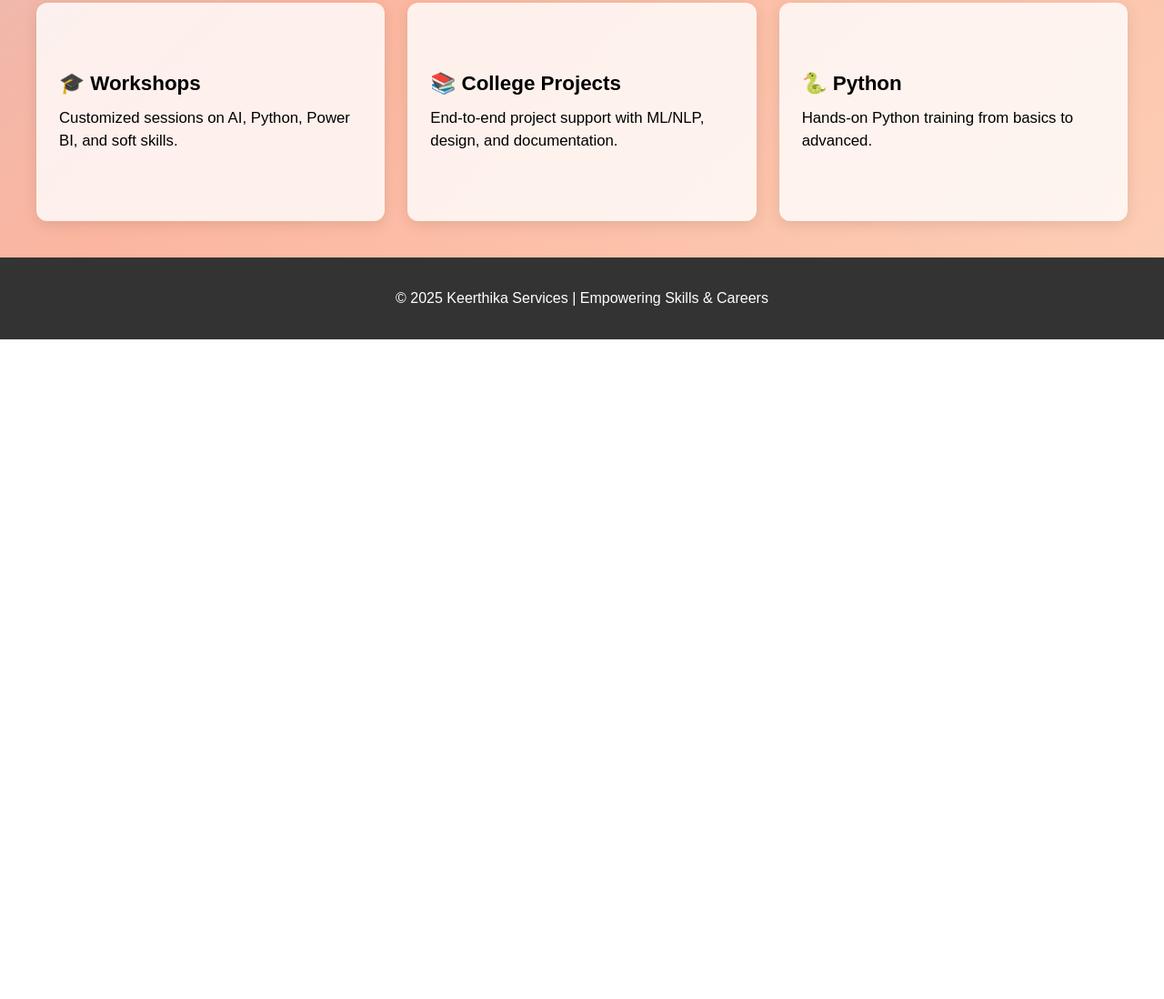
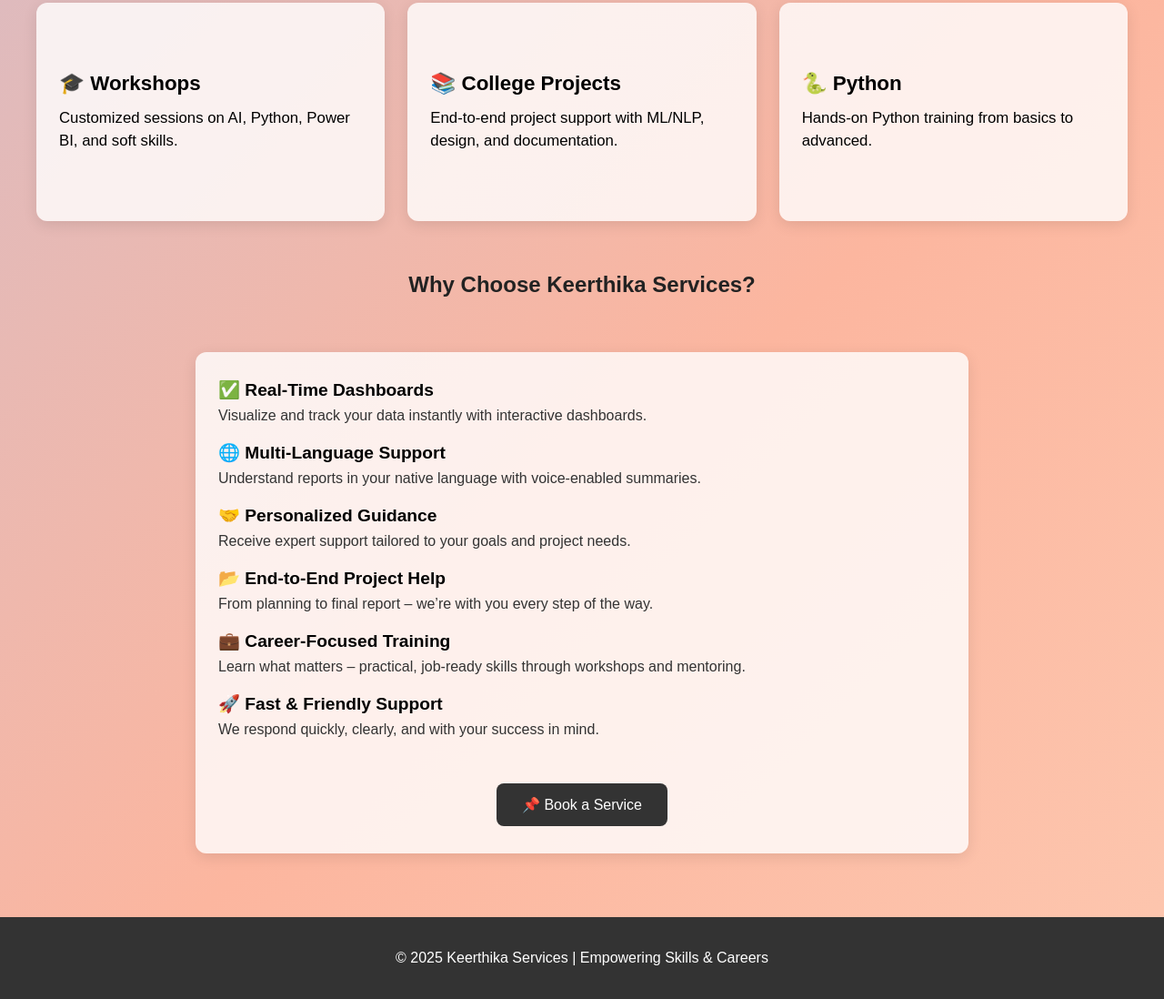
Before and after one commit to KeerthikaSivan/keerthitrendz, a website: page services.html in a window 1280 px wide. Shown: the part 457-1555 px from the top of the page at 91% size. Before the commit the page ends 830 px from the top, so only its background shows below. Drawn offline with Linux system fonts and the light colour scheme.

Commit message:
Update services.html

```diff
--- a/services.html
+++ b/services.html
@@ -117,6 +117,55 @@
       line-height: 1.5;
     }
 
+    /* Benefits Container */
+    .benefits-container {
+      max-width: 800px;
+      margin: 60px auto 30px;
+      background-color: #ffffffcc;
+      padding: 30px 25px;
+      border-radius: 12px;
+      box-shadow: 0 4px 16px rgba(0, 0, 0, 0.1);
+      text-align: left;
+    }
+
+    .benefits-container h2 {
+      text-align: center;
+      color: #222;
+      margin-bottom: 25px;
+    }
+
+    .benefit {
+      margin-bottom: 20px;
+    }
+
+    .benefit h3 {
+      margin: 0 0 8px;
+      font-size: 1.2rem;
+    }
+
+    .benefit p {
+      margin: 0;
+      font-size: 1rem;
+      color: #333;
+    }
+
+    /* Book Button */
+    .book-btn {
+      display: inline-block;
+      background-color: #333;
+      color: white;
+      padding: 14px 28px;
+      font-size: 16px;
+      border-radius: 8px;
+      text-decoration: none;
+      transition: background-color 0.3s ease;
+      margin-top: 30px;
+    }
+
+    .book-btn:hover {
+      background-color: #444;
+    }
+
     /* Footer */
     footer {
       text-align: center;
@@ -186,7 +235,41 @@
         <h3>🐍 Python</h3>
         <p>Hands-on Python training from basics to advanced.</p>
       </a>
+    </div>
+    <br><br>
+    <div><h2>Why Choose Keerthika Services?</h2></div>
 
+    <!-- Key Benefits Section -->
+    <div class="benefits-container">
+      <div class="benefit">
+        <h3>✅ Real-Time Dashboards</h3>
+        <p>Visualize and track your data instantly with interactive dashboards.</p>
+      </div>
+      <div class="benefit">
+        <h3>🌐 Multi-Language Support</h3>
+        <p>Understand reports in your native language with voice-enabled summaries.</p>
+      </div>
+      <div class="benefit">
+        <h3>🤝 Personalized Guidance</h3>
+        <p>Receive expert support tailored to your goals and project needs.</p>
+      </div>
+      <div class="benefit">
+        <h3>📂 End-to-End Project Help</h3>
+        <p>From planning to final report – we’re with you every step of the way.</p>
+      </div>
+      <div class="benefit">
+        <h3>💼 Career-Focused Training</h3>
+        <p>Learn what matters – practical, job-ready skills through workshops and mentoring.</p>
+      </div>
+      <div class="benefit">
+        <h3>🚀 Fast & Friendly Support</h3>
+        <p>We respond quickly, clearly, and with your success in mind.</p>
+      </div>
+
+      <!-- Book Service Button -->
+      <div style="text-align:center;">
+        <a href="book.html" class="book-btn">📌 Book a Service</a>
+      </div>
     </div>
   </section>
 
```
